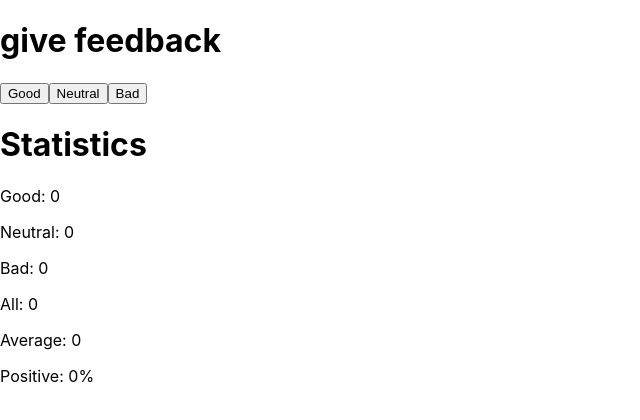
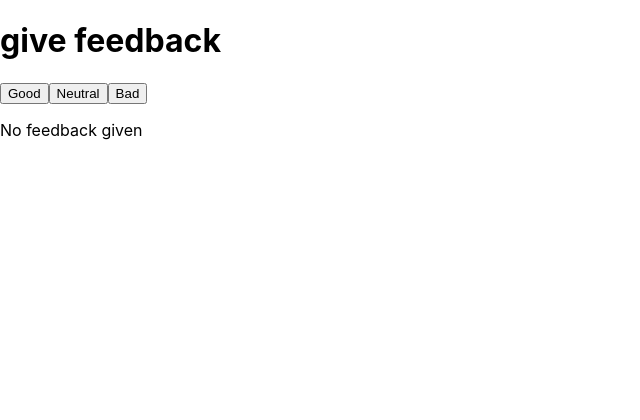
Before and after one commit to PavDev3/FSOpen, a React (Create React App) app in the folder part1/unicafe/: page / in a window 1280 px wide. Shown: the top 420 px of the page, without its empty margins (0-640 px from the left). Built offline with nearby package versions, Linux system fonts and the light colour scheme.

Commit message:
1.9 finish

```diff
--- a/part1/unicafe/src/App.js
+++ b/part1/unicafe/src/App.js
@@ -24,6 +24,8 @@ const App = () => {
   const [neutral, setNeutral] = useState(0);
   const [bad, setBad] = useState(0);
 
+  const feedbackGiven = good + neutral + bad;
+
   return (
     <div>
       <h1>give feedback</h1>
@@ -31,7 +33,11 @@ const App = () => {
       <button onClick={() => setNeutral(neutral + 1)}>Neutral</button>
       <button onClick={() => setBad(bad + 1)}>Bad</button>
 
-      <Statistics good={good} neutral={neutral} bad={bad} />
+      {feedbackGiven > 0 ? ( // Render Statistics when feedback is given
+        <Statistics good={good} neutral={neutral} bad={bad} />
+      ) : (
+        <p>No feedback given</p>
+      )}
     </div>
   );
 };
```
